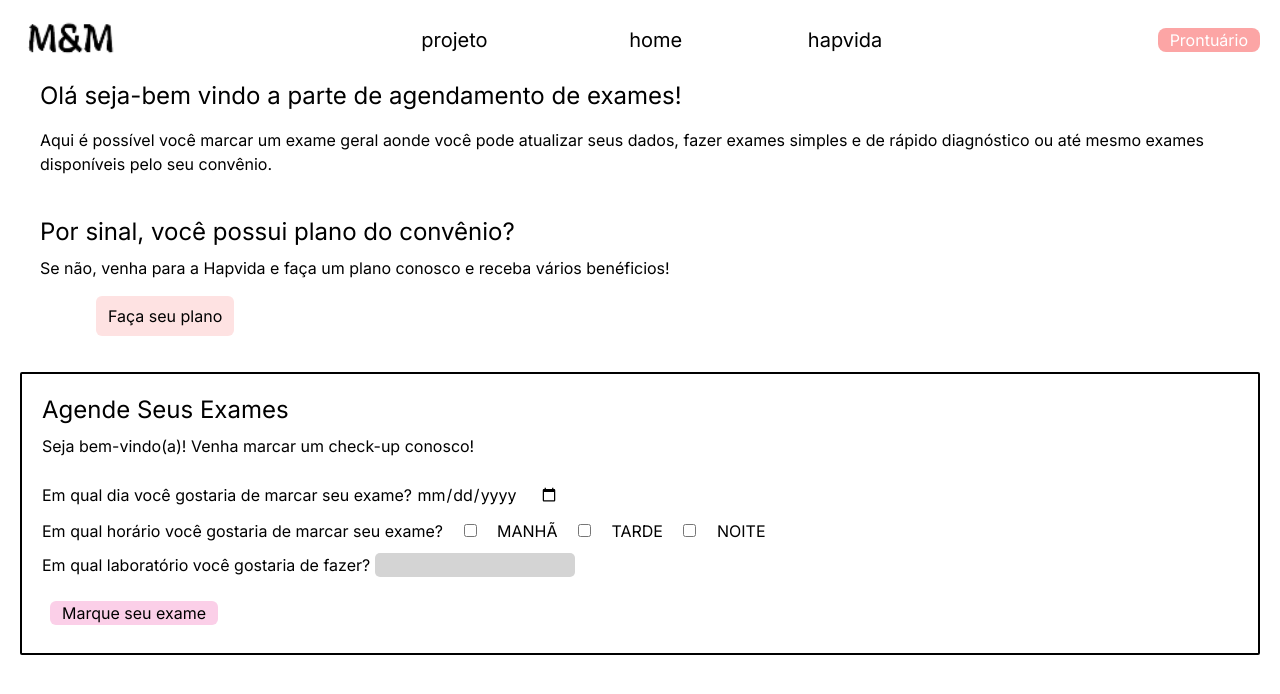
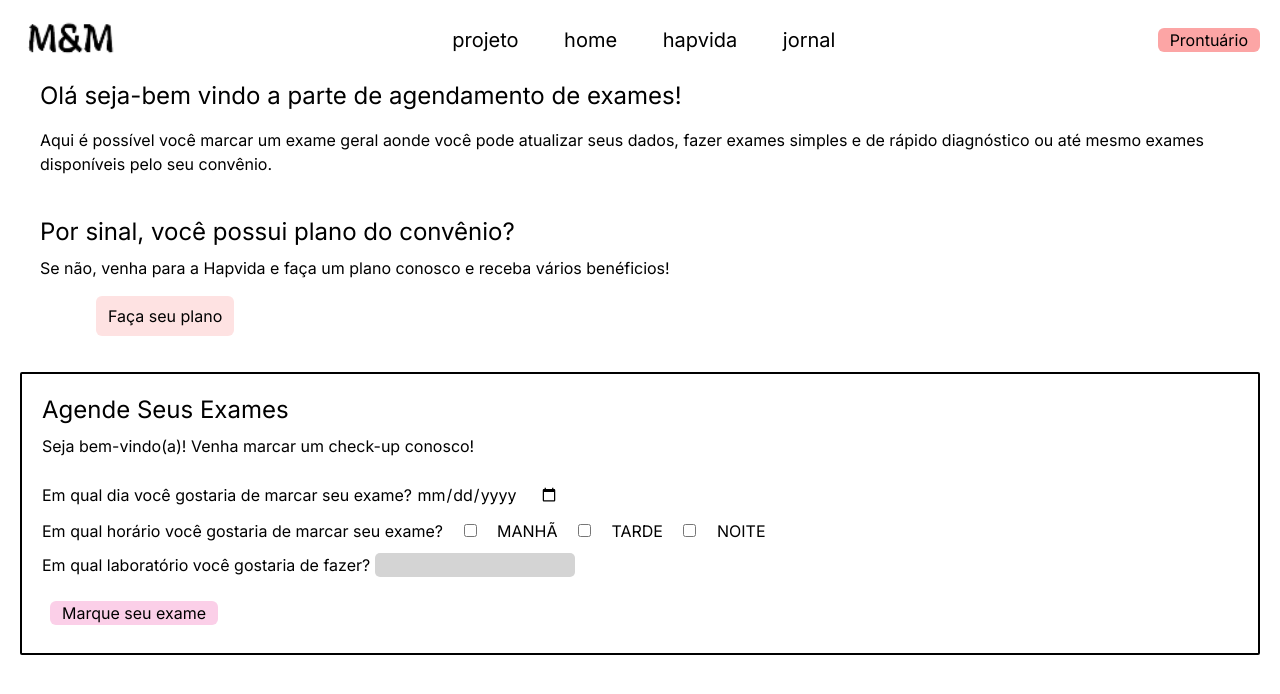
Before and after one commit to ProjetosFaculdadeFiap/GS-Amelia, a Next.js app: page /agenda/exame in a window 1280 px wide. Shown: the top 694 px of the page. Built offline with nearby package versions, Linux system fonts and the light colour scheme.

Commit message:
organizando estilização no cabeçalho

```diff
--- a/src/app/globals.css
+++ b/src/app/globals.css
@@ -63,22 +63,12 @@
         @apply w-[200px] bg-neutral-300 rounded-[5px] mb-4
     }
 
-
-
-
-    /* Produzindo estilização do cabeçalho */
+    /* Estilização Cabeçalho */
     .cabecalho-links {
-        text-decoration: none;
-        color: black;
-        transition: color 0.5s;
-    } .cabecalho-links:hover {
-        color: #FFB0AE;  }
-
-    .cabecalho-botao {
-        margin: 5px;
-        border-radius: 0.5rem;
-        border-width: 0px;
-        color: #ffff;
+        @apply px-10 text-[20px] whitespace-nowrap rounded-md m-2 px-3 mb-12 transition-colors duration-300
+    }
+    .cabecalho-links:hover {
+        @apply text-red-300
     }
     .home-botao {
         border-radius: 0.375rem;
--- a/src/app/not-found.jsx
+++ b/src/app/not-found.jsx
@@ -5,7 +5,7 @@ export default function Erro404() {
         <>
             <h1 className="flex justify-center"> <strong> OOPS! 404  </strong></h1>
                 <p className="flex justify-center"> parece que você está tentando acessar uma página que não existe! </p>
-                <p className="flex justify-center"> <Link href="/hapida/info"> Volte a página <strong>home</strong> antes que você se perca!</Link></p>
+                <p className="flex justify-center"> <Link href="/hapvida/info"> Volte a página <strong>home</strong> antes que você se perca!</Link></p>
         </>
     )
 }
--- a/src/components/Cabecalho/cabecalho.jsx
+++ b/src/components/Cabecalho/cabecalho.jsx
@@ -12,14 +12,15 @@ export default function Cabecalho() {
                     height={0} />
 
                 <nav>
-                    <Link className="px-14 text-[20px]  whitespace-nowrap cabecalho-links" href="/projeto"> projeto </Link>
-                    <Link className="px-20 text-[20px]  whitespace-nowrap cabecalho-links" href="/hapvida/info"> home </Link>
-                    <Link className="px-10 text-[20px]  whitespace-nowrap cabecalho-links" href="/hapvida/sobrehap"> hapvida </Link>
+                    <Link className="cabecalho-links" href="/projeto"> projeto </Link>
+                    <Link className="cabecalho-links" href="/hapvida/info"> home </Link>
+                    <Link className="cabecalho-links" href="/hapvida/sobrehap"> hapvida </Link>
+                    <Link className="cabecalho-links" href="/jornal"> jornal </Link>
                 </nav>
 
                 <div>
                     <a href="/prontuario">
-                        <button className="cabecalho-botao px-3 m-5 transition ease-in-out delay-150 bg-red-300 hover:-translate-y-1 hover:scale-110 hover:bg-red-200 duration-300 ..."> Prontuário </button>
+                        <button className="rounded-md px-3 m-5 transition ease-in-out delay-150 bg-red-300 hover:-translate-y-1 hover:scale-110 hover:bg-red-200 duration-300 ..."> Prontuário </button>
                     </a>
 
                 </div>
```
